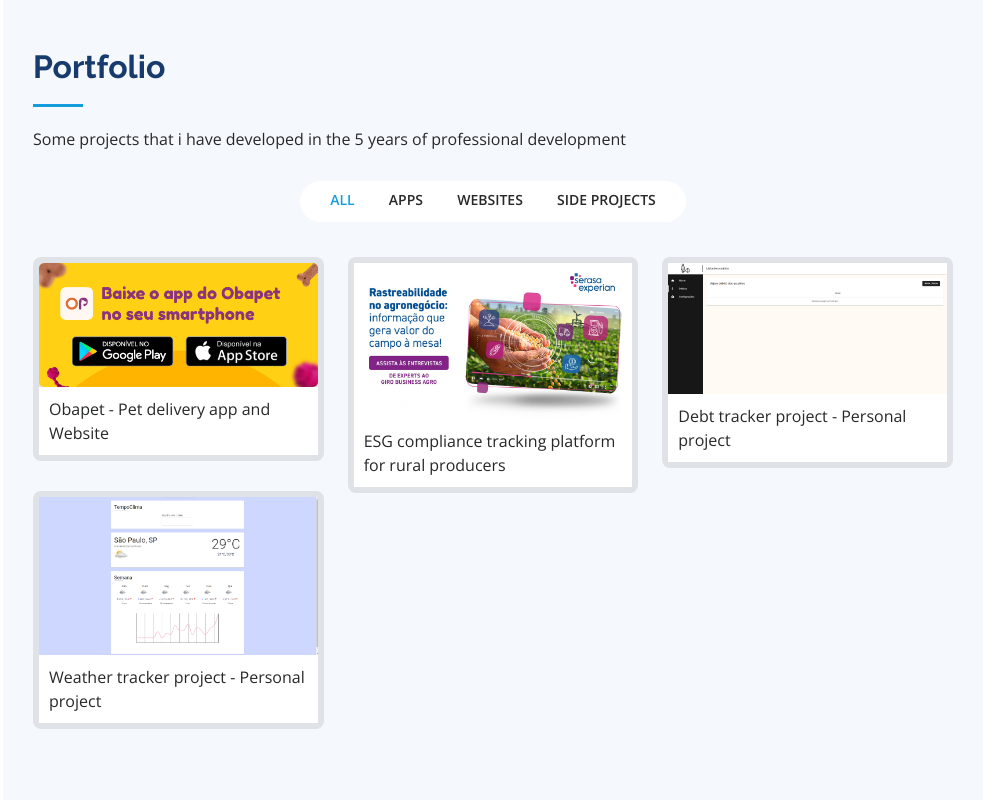
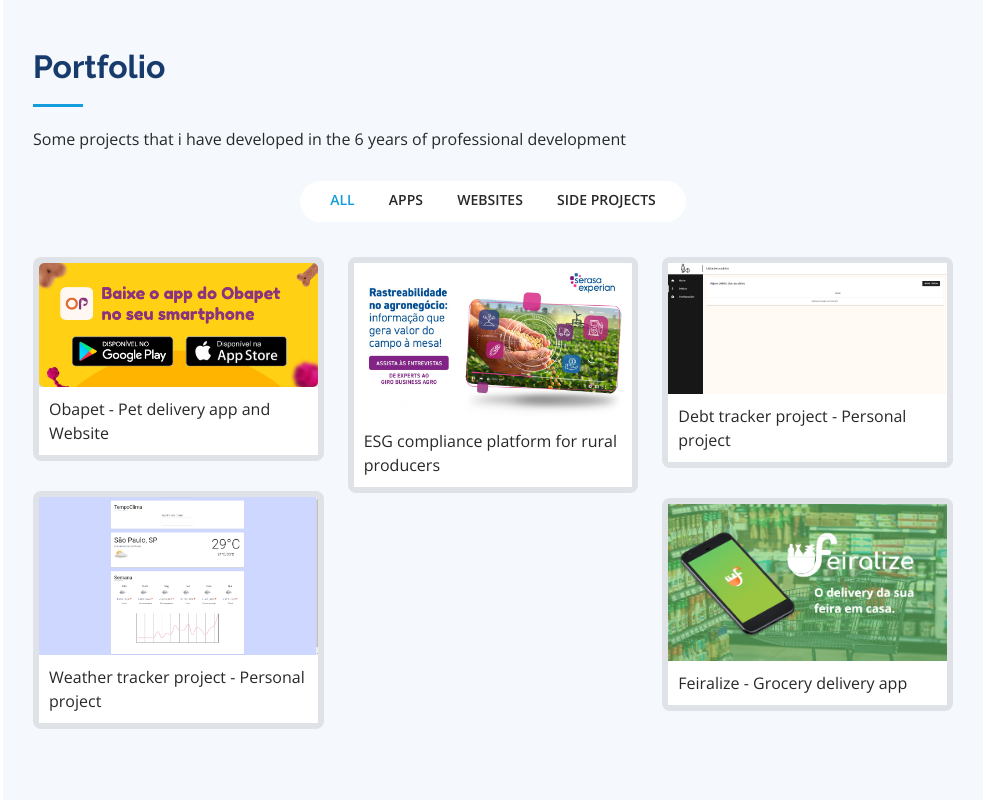
Before and after one commit to vsla/portifolio, a plain HTML site: page index.html in a window 1280 px wide. Shown: the part 3080-3880 px from the top of the page, without its empty margins (297-1280 px from the left). Drawn offline with nearby package versions, Linux system fonts and the light colour scheme.

Commit message:
Adding old projetcs

```diff
--- a/index.html
+++ b/index.html
@@ -377,7 +377,7 @@
         <div class="section-title">
           <h2 style="cursor: pointer;" onclick="scrollToSection('#portfolio')">Portfolio</h2>
           <p>
-            Some projects that i have developed in the 5 years of professional development
+            Some projects that i have developed in the 6 years of professional development
           </p>
         </div>
 
@@ -428,15 +428,15 @@
                   <i class="bx bx-plus"></i>
                   <span class="portifolio-link-text">Info</span>
                 </a>
-                <a class="portifolio-info-container" target="_blank"
-                  href="https://www.serasaexperian.com.br/solucoes/agro/" title="More Details">
+                <a class="portifolio-info-container" target="_blank" href="https://www.farmcheck.agr.br/"
+                  title="More Details">
                   <i class="bx bx-link"></i>
                   <span class="portifolio-link-text">Link</span>
                 </a>
               </div>
 
               <div class="portifolio-title-container">
-                ESG compliance tracking platform for rural producers
+                ESG compliance platform for rural producers
               </div>
             </div>
           </div>
@@ -486,7 +486,31 @@
               </div>
             </div>
           </div>
-        </div>
+
+          <div class="col-lg-4 col-md-6 portfolio-item filter-app">
+            <div class="portfolio-wrap">
+              <img src="assets/img/portfolio/feiralize-banner.png" class="img-fluid" alt="" />
+              <div class="portfolio-links">
+                <a href="assets/img/portfolio/feiralize-banner.png" data-gallery="portfolioGallery"
+                  class="portfolio-lightbox portifolio-info-container" title=" Feiralize - Grocery delivery app
+                      <br/> <br/> Startup created by me and a college colleague
+                      <br/> <br/><div>Tech: React Native | Firebase</div>">
+                  <i class="bx bx-plus"></i>
+                  <span class="portifolio-link-text">Info</span>
+                </a>
+                <a class="portifolio-info-container" target="_blank"
+                  href="https://drive.google.com/file/d/1gky-QHPf2IjP1hzWYH5AZHUbWK9HPufY/view?usp=sharing"
+                  title="More Details">
+                  <i class="bx bx-link"></i>
+                  <span class="portifolio-link-text">Link</span>
+                </a>
+              </div>
+              <div class="portifolio-title-container">
+                Feiralize - Grocery delivery app
+              </div>
+            </div>
+          </div>
+
     </section>
     <!-- End Portfolio Section -->
 
@@ -597,7 +621,8 @@
                   <i class="bi bi-phone"></i>
                   <h4>Call:</h4>
 
-                  <p><a href='https://api.whatsapp.com/send?phone=5581992151903' target="_blank"> 81 99215-1903</a></p>
+                  <p><a href='https://api.whatsapp.com/send?phone=5581992151903' target="_blank">+55 81 99215-1903</a>
+                  </p>
                 </div>
               </div>
               <iframe
```
Also changed, not shown: assets/img/portfolio/feiralize-banner.png (added).
